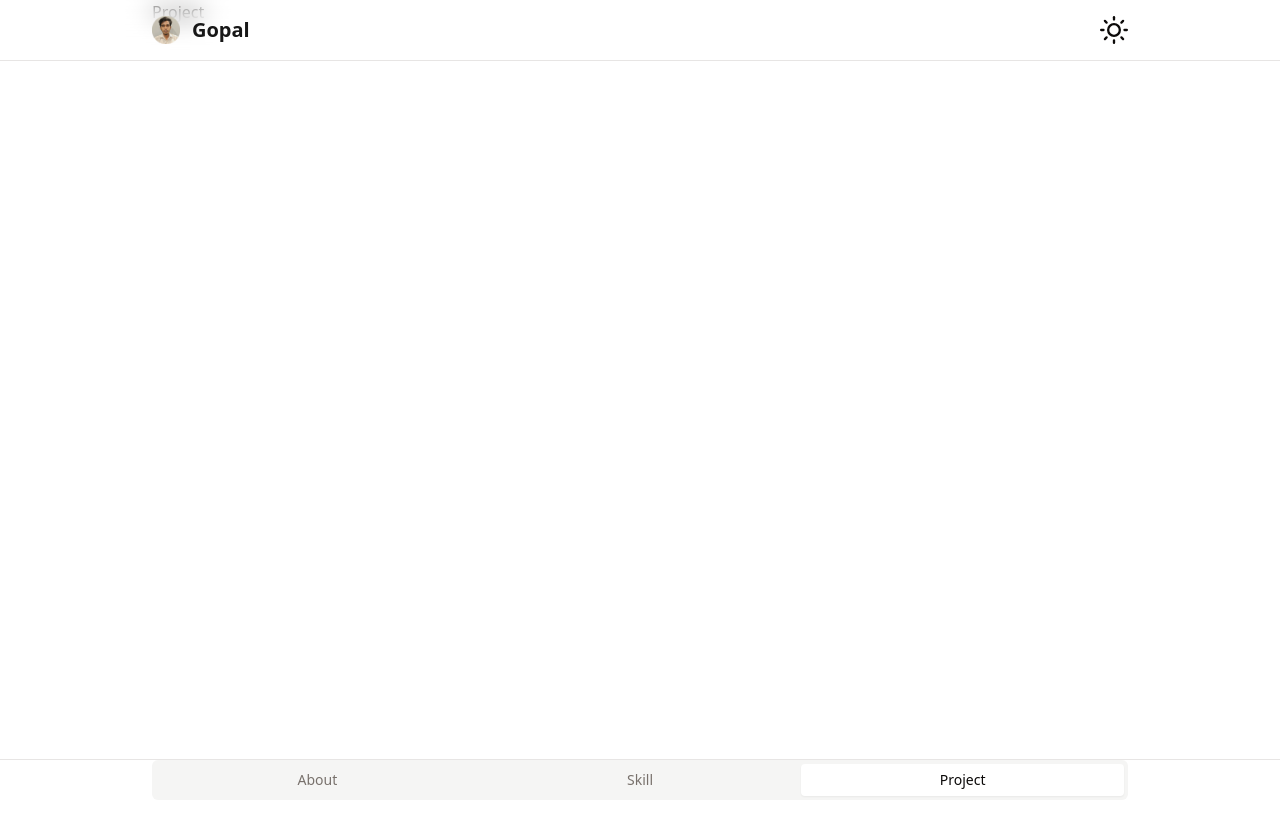
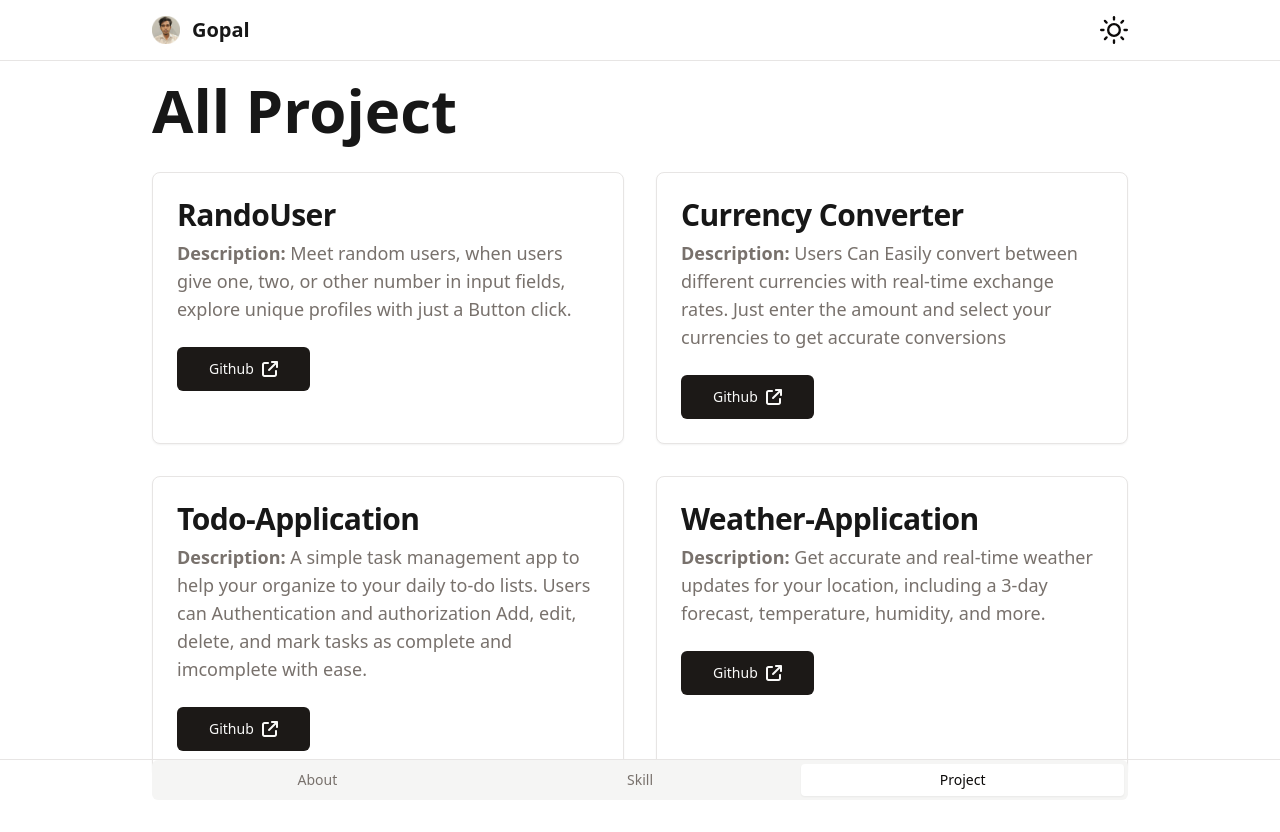
Before and after one commit to gopalsarkar-dev/portfolio-v0, a Next.js app: page /project in a window 1280 px wide. Before the commit the page ends 800 px from the top, so only its background shows below. Built offline with nearby package versions, Linux system fonts and the light colour scheme.

Commit message:
project page done

```diff
--- a/src/app/project/page.tsx
+++ b/src/app/project/page.tsx
@@ -1,7 +1,47 @@
+import {
+  Card,
+  CardContent,
+  CardDescription,
+  CardHeader,
+  CardTitle,
+} from "@/components/ui/card";
+import { projectData } from "../../../utils/projectInfo";
+import { Button } from "@/components/ui/button";
+import { FaArrowUpRightFromSquare } from "react-icons/fa6";
+
 const page = () => {
   return (
     <>
-      <div className="">Project</div>
+      <div className="grid gap-8 pb-14 mt-20">
+        <div className="text-neutral-900 dark:bg-clip-text text-5xl font-bold dark:text-transparent dark:bg-gradient-to-b dark:from-neutral-50 dark:to-neutral-400 sm:text-6xl">
+          All Project
+        </div>
+        <div className="grid grid-flow-row gap-8 sm:grid-cols-2">
+          {projectData.map((info, index) => (
+            <Card key={index}>
+              <CardHeader>
+                <CardTitle>
+                  <div className="text-3xl font-bold text-neutral-900 dark:bg-clip-text dark:text-transparent dark:bg-gradient-to-b dark:from-neutral-50 dark:to-neutral-400">
+                    {info.title}
+                  </div>
+                </CardTitle>
+                <CardDescription>
+                  <p className="text-lg">
+                    <span className="font-bold">Description: </span>
+                    {info.desription}
+                  </p>
+                </CardDescription>
+              </CardHeader>
+
+              <CardContent>
+                <Button size={"lg"}>
+                  Github <FaArrowUpRightFromSquare />
+                </Button>
+              </CardContent>
+            </Card>
+          ))}
+        </div>
+      </div>
     </>
   );
 };
--- /dev/null
+++ b/utils/projectInfo.ts
@@ -0,0 +1,22 @@
+export const projectData = [
+  {
+    title: "RandoUser",
+    desription:
+      "Meet random users, when users give one, two, or other number in input fields, explore unique profiles with just a Button click.",
+  },
+  {
+    title: "Currency Converter",
+    desription:
+      "Users Can Easily convert between different currencies with real-time exchange rates. Just enter the amount and select your currencies to get accurate conversions",
+  },
+  {
+    title: "Todo-Application",
+    desription:
+      "A simple task management app to help your organize to your daily to-do lists. Users can Authentication and authorization Add, edit, delete, and mark tasks as complete and imcomplete with ease.",
+  },
+  {
+    title: "Weather-Application",
+    desription:
+      "Get accurate and real-time weather updates for your location, including a 3-day forecast, temperature, humidity, and more.",
+  },
+];
```
